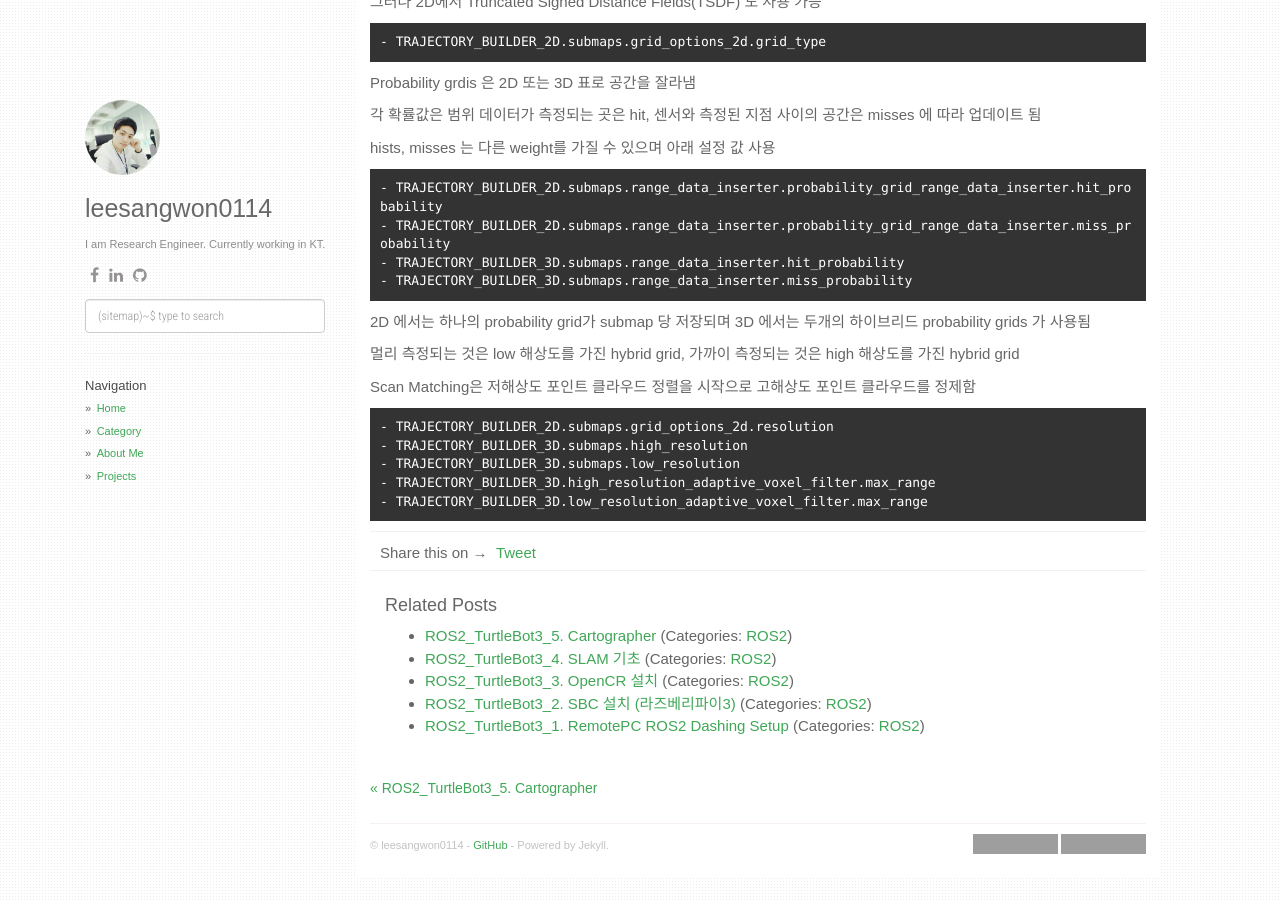
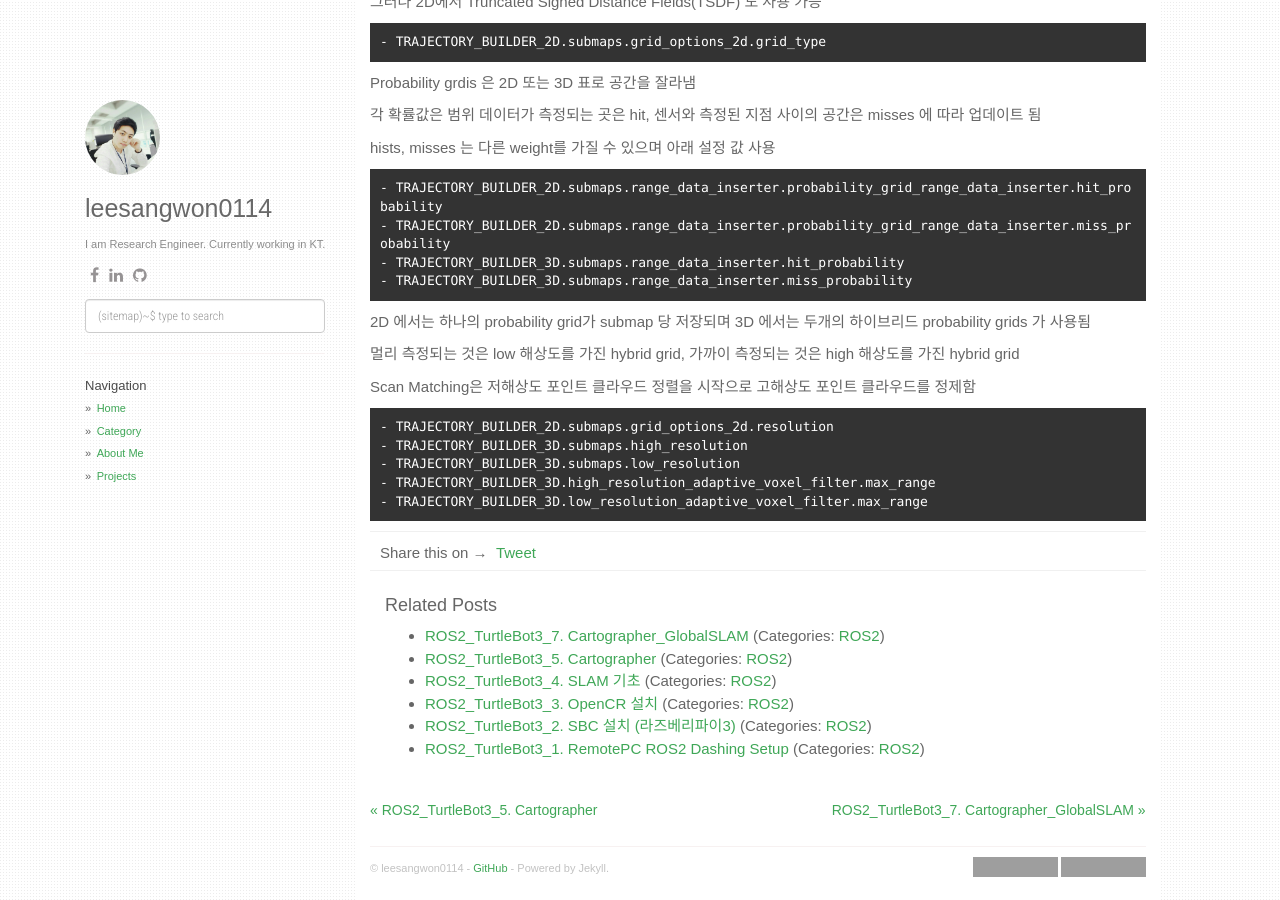
Before and after one commit to leesangwon0114/leesangwon0114.github.io, a Jekyll site: the page built from _posts/2022-01-14-ROS2_TurtleBot3_6.Cartographer_LocalSLAM.markdown, in a window 1280 px wide and 900 px high, scrolled down 3658 px. Built offline with Jekyll 4.4.1, drawn with Linux system fonts in a browser that asks for light colours; nearby versions of some CDN libraries; comment, search, counter and statistics services are not loaded; part of the change alters nothing that is shown; some of the changed text lies outside the part shown; grey boxes are pictures that could not be loaded.

Commit message:
update ros7

```diff
--- a/_posts/2022-01-14-ROS2_TurtleBot3_6.Cartographer_LocalSLAM.markdown
+++ b/_posts/2022-01-14-ROS2_TurtleBot3_6.Cartographer_LocalSLAM.markdown
@@ -10,7 +10,7 @@ Ubuntu 18,04 기반 ROS2 Dashing Diademeta 로 TurtleBot3 Waffle Pi 구동 과
 
 ---
 
-> Cartographer
+> Cartographer Local SLAM
 
 #### Local SLAM
 
--- /dev/null
+++ b/_posts/2022-01-17-ROS2_TurtleBot3_7.Cartographer_GlobalSLAM.markdown
@@ -0,0 +1,122 @@
+---
+layout: post
+title:  "ROS2_TurtleBot3_7.&nbsp;Cartographer_GlobalSLAM"
+date:   2022-01-17 05:18:15 +0700
+categories: [ROS2]
+use_math: true
+---
+
+Ubuntu 18,04 기반 ROS2 Dashing Diademeta 로 TurtleBot3 Waffle Pi 구동 과정 정리
+
+---
+
+> Cartographer Global SLAM
+
+#### Global SLAM
+
+local SLAM이 성공적인 submap들을 생성해 내는 동안 global 최적화 작업이 백그라운드에서 진행됨
+
+일관된 글로벌 map 생성을 위해 submap 간 재정렬을 하는 역할을 담당
+
+예를들어 이 최적화는 loop closures와 관련하여 submap을 적절하게 정렬하기 위해 현재 구축된 궤적을 변경하는 것을 담당함
+
+이 최적화는 특정수의 궤적 노드들이 삽입되면 일괄적으로 시행되며 얼마나 자주 진행할지는 아래 설정으로 조절 가능함
+
+    - POSE_GRAPH.optimize_every_n_nodes
+
+-> 0으로 설정 시 global SLAM을 비활성화 시키고 local SLAM에 집중해서 SLAM을 진행할 수 있음
+
+global SLAM은 "GraphSLAM"의 한 종류이며 pose graph optimization을 수행함
+
+pose grapth optimization은 노드와 submapㄱ간의 제약을 만들고 제약된 그래프를 최적화 함
+
+여기서 제약은 직관적으로 모든 노드를 묶는 작은 로프라 생삭할 수 있음
+
+밀도가 희박한 pose는 해당 로프를 통해 빠르게 조정되고 그 결과로 나온 net을 pose graph라 함
+
+>> Note \
+>> 제약은 Rviz에서 시각화 가능하며 global SLAM에서 조율하는데 편리함 \
+>> POSE_GRAPH.constraint_builder.log_matches 를 켰다 껐다하면서 histogram 형태의 제약들을 정기적인 report를 얻을 수 있음
+
+- Non-global 제약은 궤도에서 서로 밀접하게 따르는 노드 간에 자동으로 구축됨
+- Global 제약은 새로운 submap과 공간(search window의 부분)안에 "close enough"한 노드와 스캔매칭시 가장 잘 맞는 이전 노드 간에 정기적으로 검색됨
+- 직관적으로 글로벌 로프는 구조에 매듭을 만들고 두 가닥을 단단히 가깝게 해줌
+
+    - POSE_GRAPH.constraint_builder.max_constraint_distance
+    - POSE_GRAPH.fast_correlative_scan_matcher.linear_search_window
+    - POSE_GRAPH.fast_correlative_scan_matcher_3d.linear_xy_search_window
+    - POSE_GRAPH.fast_correlative_scan_matcher_3d.linear_z_search_window
+    - POSE_GRAPH.fast_correlative_scan_matcher*.angular_search_window
+
+제약의 양을 제한하기위해 Cartographer는 제약을 구축하는데 있어 가까운 모든 노드들의 subsample 집합만 오려함
+
+이는 샘플 제어 상수에 의해 조절됨
+
+    - POSE_GRAPH.constraint_builder.sampling_ratio
+
+너무 적은 수의 노드를 샘플링하면 제약 조건이 누락되고 loop closures 가 비효율적일 수 있음
+
+너무 많은 노드를 샘플링하면 global SLAM 속도가 느려지고 실시간 loop closures를 막음
+
+노드와 submap이 제약을 만들때 FastCorrelativeScanMatcher 라는 첫번째 scan matcher를 거침
+
+이 scan matcher는 loop closures를 실시간에 가깝도록 Cartographer에서 디자인 되었음
+(실제 논문에서 제목 부터 Real-Time Loop Closure in 2D LIDAR SLAM 임)
+
+[Real-Time Loop Closure in 2D LIDAR SLAM 논문 링크](https://static.googleusercontent.com/media/research.google.com/en//pubs/archive/45466.pdf)
+
+FastCorrelativeScanMatcher는 다양한 그리드 해상도에서 작동하고 잘못된 scan matching을 효율적으로 제거하기 위해 "Branch and bound" 기술을 사용함
+(깊이를 조절할 수 있는 exploration tree에서 작동함)
+
+    - 저해상도의 Map에서 시작해서 pose를 추론해 점점 고해상도 내의 pose를 찾아냄
+    - Node가 pose의 후보, Height는 Higher resolution을 나타냄
+
+![Alt text](http://leesangwon0114.github.io/static/img/ROS2/5.14.png)
+
+    - POSE_GRAPH.constraint_builder.fast_correlative_scan_matcher.branch_and_bound_depth
+    - POSE_GRAPH.constraint_builder.fast_correlative_scan_matcher_3d.branch_and_bound_depth
+    - POSE_GRAPH.constraint_builder.fast_correlative_scan_matcher_3d.full_resolution_depth
+
+FastCorrelativeScanMatcher에 최소 점수 이상의 matching 이 있으면 Ceres Scan Matcher 에 제공되어 pose를 개선함
+
+    - POSE_GRAPH.constraint_builder.min_score
+    - POSE_GRAPH.constraint_builder.ceres_scan_matcher_3d
+    - POSE_GRAPH.constraint_builder.ceres_scan_matcher
+
+Ceres 는 다양한 잔차(residuals)에 따라 submap을 재 정렬하는데 사용됨
+
+잔차는 weighted cost function을 사용해 계산됨
+
+Global 최적화에 많은 데이터 소스를 고려하는 cost function들이 있음(global(loop closure)제약, non-global(matcher)제약, IPU 가속, 회전 측정, local SLAM의 대략적인 pose 측정, odometry 등)
+
+가중치와 Ceres 의 옵션들은 아래와 같이 구성할 수 있음
+
+    - POSE_GRAPH.constraint_builder.loop_closure_translation_weight
+    - POSE_GRAPH.constraint_builder.loop_closure_rotation_weight
+    - POSE_GRAPH.matcher_translation_weight
+    - POSE_GRAPH.matcher_rotation_weight
+    - POSE_GRAPH.optimization_problem.*_weight
+    - POSE_GRAPH.optimization_problem.ceres_solver_options
+
+IMU 잔류의 일부에서 최적화 문제는 IMU pose에 유연성을 제공함
+
+Ceres는 IMU와 tracking 프레임 사이에 외적인 눈금을 최적화하는데 자유로움
+
+IMU pose를 신뢰하지 않는다면 Ceres의 global 최적화 결과가 로깅되며 외적인 눈금을 개선하는데 사용됨
+
+만일 Ceres가 IMU pose를 최적화 하지 않는다면, 외적인 눈금을 신뢰한다는 것이고 해당 pose를 일정하게 만들 수 있음
+
+    - POSE_GRAPH.optimization_problem.log_solver_summary
+    - POSE_GRAPH.optimization_problem.use_online_imu_extrinsics_in_3d
+
+잔류에서 outliers의 영향은 Huber loss 함수에 의해 다루어 지며 Huber scale 값으로 구성됨
+
+Huber sale이 클스록 outliers에 더 많이 영향을 줌
+
+    - POSE_GRAPH.optimization_problem.huber_scale
+
+궤적이 완료되면 Cartographer는 새로운 global optimization을 실행하고 이전 global optimization 보더 더 많은 iterations를 수행함
+
+이 작업 Cartographer의 최종적인 결과를 다듬기 위해 수행되며 일반적으로 실시간일 필요가 없어 많은 반복 횟수를 선택하는 것이 좋음
+
+    - POSE_GRAPH.max_num_final_iterations
```
Also changed, not shown: static/img/ROS2/5.14.png (added).
